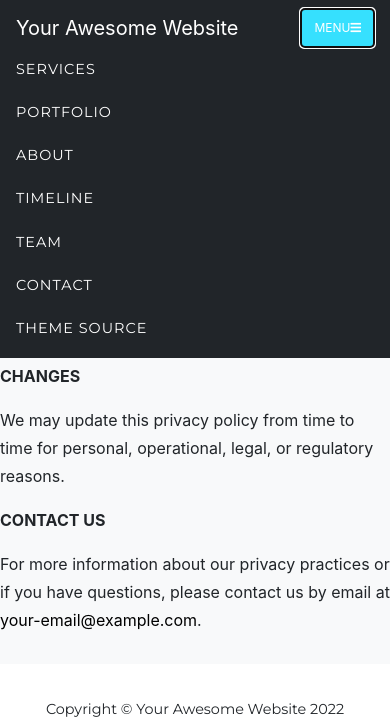
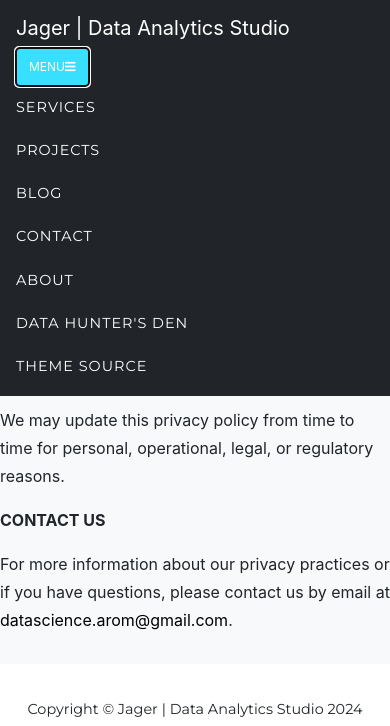
Before and after one commit to aronds/aronds.github.io, a plain HTML site: page legal.html in a window 390 px wide. Both pictures are taken after a click on the button "MENU". Shown: the top 726 px of the page. Drawn offline with Linux system fonts and the light colour scheme; files that its build step writes are made by us from their sources; a web font is replaced by a local one.

Commit message:
Update legal.html

```diff
--- a/legal.html
+++ b/legal.html
@@ -10,7 +10,7 @@
   <meta name="author" content="Nelson Arom Antinao ALbornoz">
   <link rel="canonical" href="http://localhost:4000/legal.html">
 
-  <title>Privacy Policy | Your Awesome Website</title>
+  <title>Privacy Policy | Jager | Data Analytics Studio</title>
 
   <!-- Bootstrap core CSS -->
   <link href="assets/css/bootstrap.min.css" rel="stylesheet" />
@@ -19,7 +19,8 @@
   <link href="assets/css/all.min.css" rel="stylesheet" type="text/css">
   <link href="https://fonts.googleapis.com/css?family=Montserrat:400,700" rel="stylesheet" type="text/css">
   <link href='https://fonts.googleapis.com/css?family=Kaushan+Script' rel='stylesheet' type='text/css'>
-  <link href='https://fonts.googleapis.com/css?family=Droid+Serif:400,700,400italic,700italic' rel='stylesheet' type='text/css'>
+  <link href='https://fonts.googleapis.com/css?family=Droid+Serif:400,700,400italic,700italic' rel='stylesheet'
+    type='text/css'>
   <link href='https://fonts.googleapis.com/css?family=Roboto+Slab:400,100,300,700' rel='stylesheet' type='text/css'>
 
   <!-- Custom styles for this theme -->
@@ -32,6 +33,7 @@
     #pagecontainer {
       padding-top: 150px;
     }
+
     @media only screen and (max-width: 991px) {
       #pagecontainer {
         padding-top: 100px;
@@ -45,70 +47,42 @@
 <body id="page-top">
 
   <!-- Navigation -->
-<nav
-  class="navbar navbar-expand-lg navbar-dark fixed-top"
-  id="mainNav"
-  style="background-color: #212529"
->
+  <nav class="navbar navbar-expand-lg navbar-dark fixed-top" id="mainNav" style="background-color: #212529">
     <div class="container">
-    <a class="navbar-brand js-scroll-trigger" href="/#">Your Awesome Website</a>
-    <button
-      class="navbar-toggler navbar-toggler-right"
-      type="button"
-      data-toggle="collapse"
-      data-target="#navbarResponsive"
-      aria-controls="navbarResponsive"
-      aria-expanded="false"
-      aria-label="Toggle navigation"
-    >
+      <a class="navbar-brand js-scroll-trigger" href="/#">Jager | Data Analytics Studio</a>
+      <button class="navbar-toggler navbar-toggler-right" type="button" data-toggle="collapse"
+        data-target="#navbarResponsive" aria-controls="navbarResponsive" aria-expanded="false"
+        aria-label="Toggle navigation">
         Menu<i class="fas fa-bars"></i>
       </button>
       <div class="collapse navbar-collapse" id="navbarResponsive">
-      <ul class="navbar-nav text-uppercase ml-auto"><li class="nav-item"><a
-            class="nav-link js-scroll-trigger"
-            href="/#services"
-            >Services</a
-          ></li><li class="nav-item"><a
-            class="nav-link js-scroll-trigger"
-            href="/#portfolio"
-            >Portfolio</a
-          ></li><li class="nav-item"><a
-            class="nav-link js-scroll-trigger"
-            href="/#about"
-            >About</a
-          ></li><li class="nav-item"><a
-            class="nav-link js-scroll-trigger"
-            href="/#timeline"
-            >Timeline</a
-          ></li><li class="nav-item"><a
-            class="nav-link js-scroll-trigger"
-            href="/#team"
-            >Team</a
-          ></li><li class="nav-item"><a
-            class="nav-link js-scroll-trigger"
-            href="/#contact"
-            >Contact</a
-          ></li><li class="nav-item"><a class="nav-link js-scroll-trigger" href="https://github.com/raviriley/agency-jekyll-theme/"
-            >Theme Source</a
-          ></li></ul>
+        <ul class="navbar-nav text-uppercase ml-auto">
+          <li class="nav-item"><a class="nav-link js-scroll-trigger" href="/#services">Services</a></li>
+          <li class="nav-item"><a class="nav-link js-scroll-trigger" href="/#projects">Projects</a></li>
+          <li class="nav-item"><a class="nav-link js-scroll-trigger" href="/#blog">Blog</a></li>
+          <li class="nav-item"><a class="nav-link js-scroll-trigger" href="/#contact">Contact</a></li>
+          <li class="nav-item"><a class="nav-link js-scroll-trigger" href="/about.html">About</a></li>
+          <li class="nav-item">
+            <a class="nav-link js-scroll-trigger" href="#" data-toggle="modal" data-target="#confirmationModal">Data
+              Hunter's Den</a>
+          </li>
+          <li class="nav-item"><a class="nav-link js-scroll-trigger"
+              href="https://github.com/raviriley/agency-jekyll-theme/">Theme Source</a></li>
+        </ul>
       </div>
     </div>
   </nav>
   <!-- End Navigation -->
-
-
-
   <script>
-document.getElementById("page-top").className="bg-light";
+    document.getElementById("page-top").className = "bg-light";
   </script>
-
 
   <div class="container" id="pagecontainer">
     <div class="col-lg-12 text-center">
       <h2 class="section-heading text-uppercase">Privacy Policy</h2>
     </div>
 
-<p>This Privacy Policy describes how your personal information is collected, used, and shared when you visit Your Awesome Website (the “Site”).</p>
+    <p>This Privacy Policy describes how your personal information is collected, used, and shared when you visit Jager | Data Analytics Studio.</p>
 
     <p><strong>PERSONAL INFORMATION WE COLLECT</strong></p>
 
@@ -120,7 +94,8 @@ document.getElementById("page-top").className="bg-light";
 
     <p><strong>CONTACT US</strong></p>
 
-<p>For more information about our privacy practices or if you have questions, please contact us by email at <a href="mailto:your-email@example.com">your-email@example.com</a>.</p>
+    <p>For more information about our privacy practices or if you have questions, please contact us by email at <a
+        href="mailto:datascience.arom@gmail.com">datascience.arom@gmail.com</a>.</p>
 
   </div>
 
@@ -130,9 +105,7 @@ document.getElementById("page-top").className="bg-light";
     <div class="container">
       <div class="row align-items-center">
         <div class="col-md-4">
-        <span class="copyright"
-          >Copyright &copy; Your Awesome Website 2022</span
-        >
+          <span class="copyright">Copyright &copy; Jager | Data Analytics Studio 2024</span>
         </div>
         <!-- Social Media -->
         <div class="col-md-4">
@@ -184,9 +157,7 @@ document.getElementById("page-top").className="bg-light";
         <div class="col-md-4">
           <ul class="list-inline quicklinks">
             <li class="list-inline-item">
-            <a href="legal"
-              >Privacy Policy</a
-            >
+              <a href="legal">Privacy Policy</a>
             </li>
           </ul>
         </div>
@@ -208,7 +179,27 @@ document.getElementById("page-top").className="bg-light";
   </script>
 
   <!-- End Footer -->
-
+  <!-- Modal -->
+  <div class="modal fade" id="confirmationModal" tabindex="-1" role="dialog" aria-labelledby="confirmationModalLabel"
+    aria-hidden="true">
+    <div class="modal-dialog" role="document">
+      <div class="modal-content">
+        <div class="modal-header">
+          <h5 class="modal-title" id="confirmationModalLabel">Confirmation</h5>
+          <button type="button" class="close" data-dismiss="modal" aria-label="Close">
+            <span aria-hidden="true">&times;</span>
+          </button>
+        </div>
+        <div class="modal-body">
+          <p>Are you ready to get dirty?</p>
+        </div>
+        <div class="modal-footer">
+          <button type="button" class="btn btn-secondary" data-dismiss="modal">Back</button>
+          <a href="dhd/data_hunter's_den.html" id="continueButton" class="btn btn-primary">Continue</a>
+        </div>
+      </div>
+    </div>
+  </div>
 
   <!-- Bootstrap core JavaScript -->
   <script src="assets/js/jquery.min.js"></script>
@@ -225,4 +216,5 @@ document.getElementById("page-top").className="bg-light";
   <script src="assets/js/agency.min.js"></script>
 
 </body>
+
 </html>
```
Lines whose indentation alone changed are shown as unchanged.
